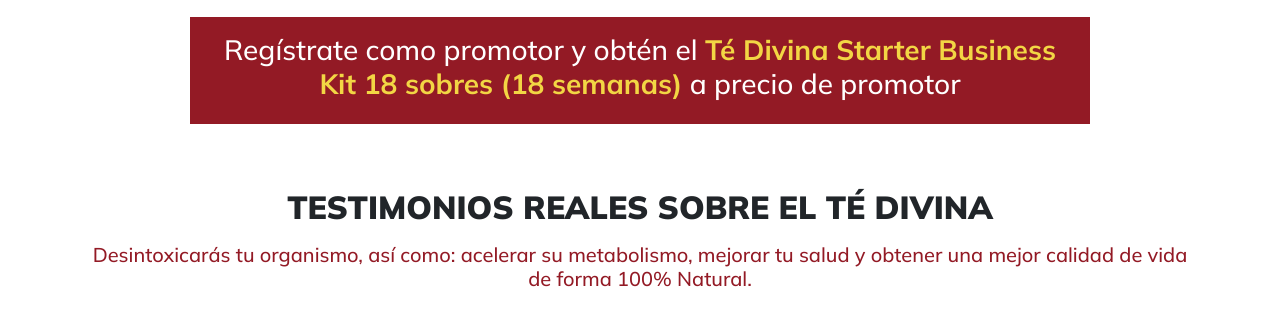
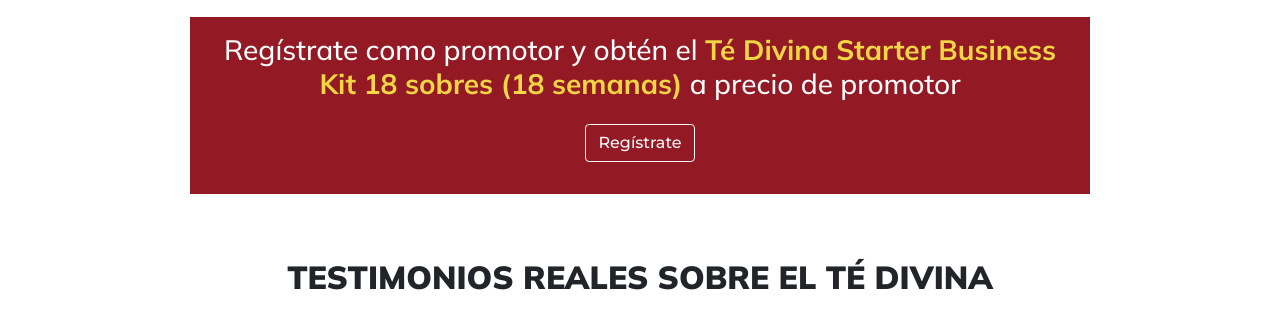
Before and after one commit to carlceca05/tevidadivina, a website: page index.html in a window 1280 px wide. Shown: the part 2460-2770 px from the top of the page. Drawn offline with nearby package versions, Linux system fonts and the light colour scheme.

Commit message:
07/06/22 14:27

```diff
--- a/index.html
+++ b/index.html
@@ -283,6 +283,9 @@
             <div class="p-3 bg-primary text-white mt-4 text-center">
 
                 <h3 class="mulish fw-normal"> Regístrate como promotor y obtén el <strong class="text-warning"> Té Divina Starter Business Kit 18 sobres (18 semanas) </strong> a precio de promotor </h3>
+                <a class="btn btn-outline-light   mt-3 mb-3" href="#registro"> Regístrate  </a>
+
+
             </div>
         </div>
 
```
Also changed, not shown: 1 other file.
